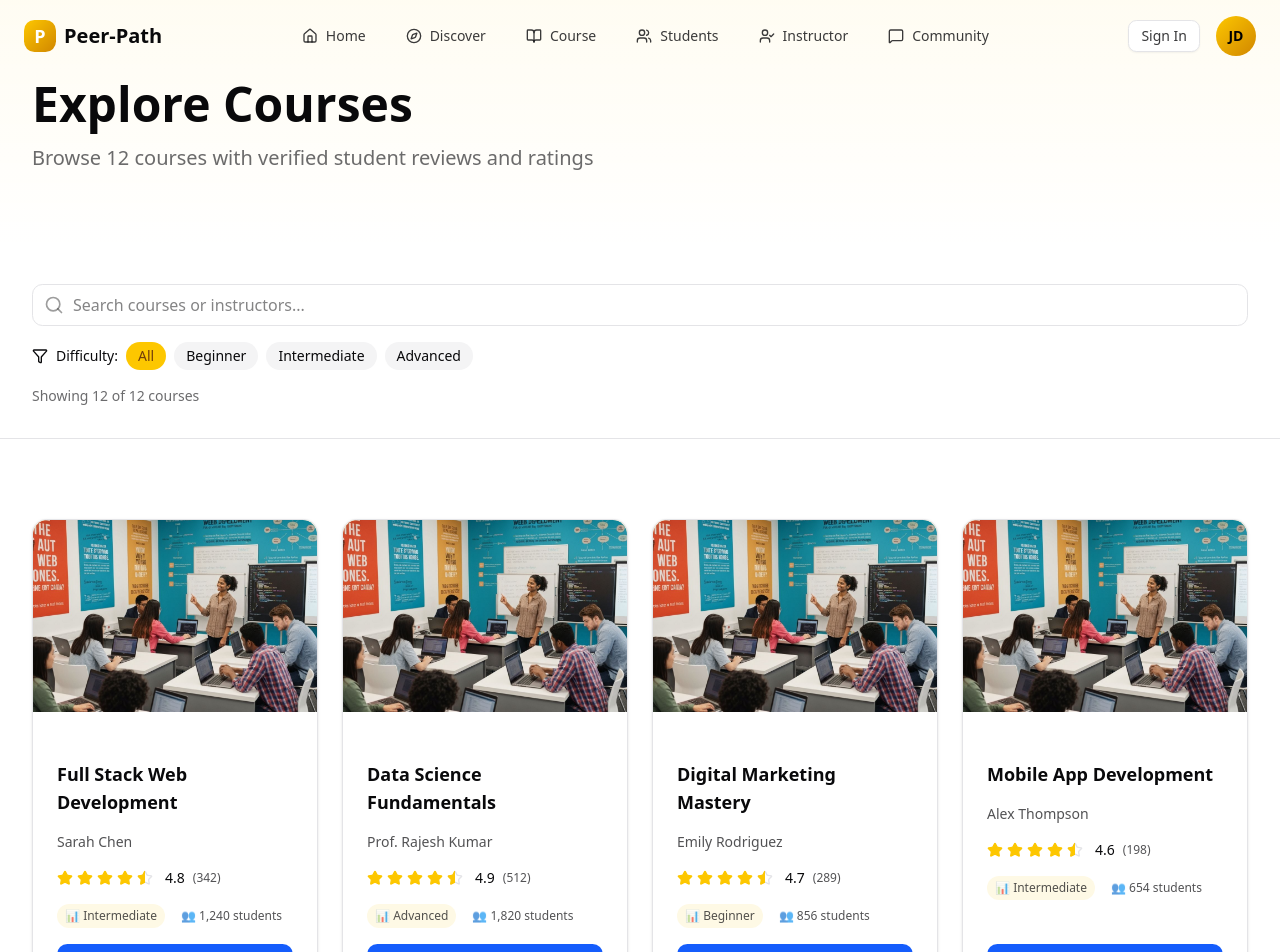
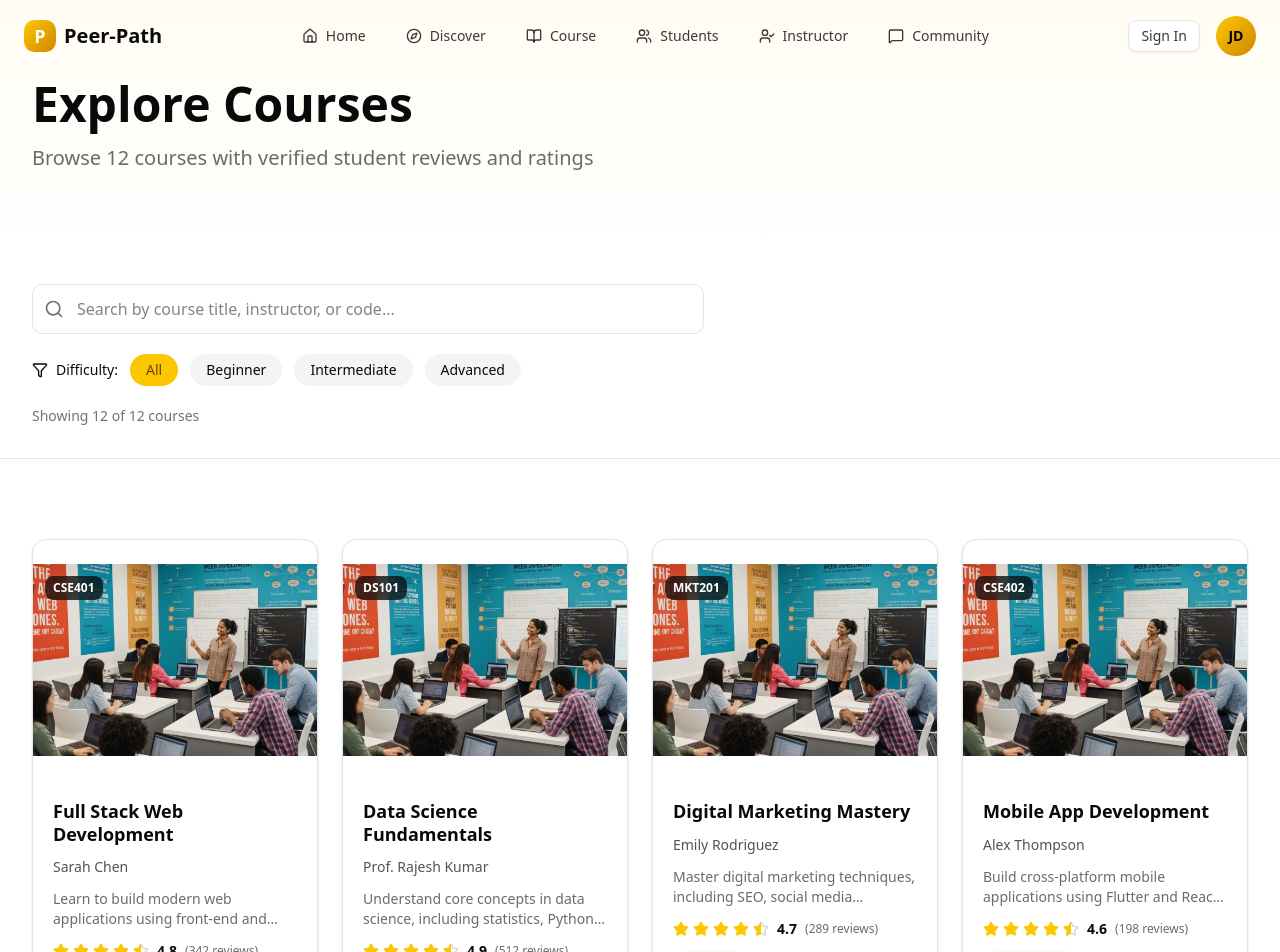
Before and after one commit to pronoy656/peer-path, a Next.js app: page /courses in a window 1280 px wide. Shown: the top 952 px of the page. Built offline with nearby package versions, Linux system fonts and the light colour scheme.

Commit message:
add discription add course code

```diff
--- a/app/(allUser)/courses/CourseCard.tsx
+++ b/app/(allUser)/courses/CourseCard.tsx
@@ -14,6 +14,9 @@ interface Course {
   difficulty: string;
   students: number;
   image: string;
+  description: string; // ← Added
+  courseCode: string; // ← Added
+  department?: string;
 }
 
 export default function CourseCard({ course }: { course: Course }) {
@@ -22,20 +25,36 @@ export default function CourseCard({ course }: { course: Course }) {
 
   return (
     <Link href={`/courses/${course.id}`}>
-      <Card className="hover:shadow-lg transition-all hover:scale-105 overflow-hidden cursor-pointer flex flex-col h-full rounded-xl -py-6">
-        <div className="relative w-full h-48 bg-linear-to-b from-primary/20 to-primary/5">
+      <Card className="hover:shadow-xl transition-all hover:scale-105 overflow-hidden cursor-pointer flex flex-col h-full rounded-xl border">
+        {/* Course Image */}
+        <div className="relative w-full h-48 bg-gradient-to-b from-primary/20 to-primary/5">
           <Image
             src={course.image || "/placeholder.svg"}
             alt={course.title}
             fill
-            className="object-cover rounded-t-xl"
+            className="object-cover"
           />
+          {/* Course Code Badge */}
+          <div className="absolute top-3 left-3 bg-black/70 text-white text-xs font-bold px-2 py-1 rounded-md backdrop-blur-sm">
+            {course.courseCode}
+          </div>
         </div>
 
-        <div className="p-6 space-y-4 flex-1 flex flex-col">
-          <h3 className="font-semibold text-lg line-clamp-2">{course.title}</h3>
+        <div className="p-5 space-y-3 flex-1 flex flex-col">
+          {/* Title */}
+          <h3 className="font-bold text-lg line-clamp-2 leading-tight">
+            {course.title}
+          </h3>
+
+          {/* Instructor */}
           <p className="text-sm text-foreground/70">{course.instructor}</p>
 
+          {/* Short Description */}
+          <p className="text-sm text-foreground/60 line-clamp-2">
+            {course.description}
+          </p>
+
+          {/* Rating */}
           <div className="flex items-center gap-1">
             {[...Array(5)].map((_, i) => {
               if (i < fullStars) {
@@ -49,31 +68,37 @@ export default function CourseCard({ course }: { course: Course }) {
               if (i === fullStars && hasHalfStar) {
                 return (
                   <div key={i} className="relative h-4 w-4">
-                    <Star className="h-4 w-4 text-border absolute" />
-                    <div className="absolute overflow-hidden w-[50%]">
+                    <Star className="h-4 w-4 text-muted-foreground/30" />
+                    <div className="absolute inset-0 overflow-hidden w-1/2">
                       <Star className="h-4 w-4 fill-yellow-400 text-yellow-400" />
                     </div>
                   </div>
                 );
               }
-              return <Star key={i} className="h-4 w-4 text-border" />;
+              return (
+                <Star key={i} className="h-4 w-4 text-muted-foreground/30" />
+              );
             })}
-            <span className="text-sm font-medium ml-2">
+            <span className="text-sm font-semibold ml-1">
               {course.rating.toFixed(1)}
             </span>
-            <span className="text-xs text-foreground/70 ml-1">
-              ({course.reviews})
+            <span className="text-xs text-foreground/60 ml-1">
+              ({course.reviews} reviews)
             </span>
           </div>
 
-          <div className="flex items-center gap-4 text-xs text-foreground/70">
-            <span className="px-2 py-1 bg-primary/10 rounded-full">
-              📊 {course.difficulty}
+          {/* Difficulty + Students */}
+          <div className="flex items-center justify-between text-xs">
+            <span className="px-2.5 py-1 bg-primary/10 text-primary font-medium rounded-full">
+              {course.difficulty}
             </span>
-            <span>👥 {course.students.toLocaleString()} students</span>
+            <span className="text-foreground/70">
+              {course.students.toLocaleString()} students
+            </span>
           </div>
 
-          <Button className="w-full mt-auto bg-blue-600 hover:bg-blue-700 text-white rounded-lg">
+          {/* CTA Button */}
+          <Button className="w-full mt-auto bg-blue-600 hover:bg-blue-700 text-white font-medium">
             View Course
           </Button>
         </div>
--- a/app/(allUser)/courses/page.tsx
+++ b/app/(allUser)/courses/page.tsx
@@ -1,20 +1,23 @@
+/* eslint-disable @typescript-eslint/no-explicit-any */
 "use client";
 
 import { useState } from "react";
-
-
-import courses from "./courses.json";
 import CourseCard from "./CourseCard";
 import { Filter, Search } from "lucide-react";
+
+// Import the full JSON with description & courseCode
+import courses from "./courses.json";
 
 export default function CoursesPage() {
   const [searchTerm, setSearchTerm] = useState("");
   const [selectedDifficulty, setSelectedDifficulty] = useState("All");
 
-  const filtered = courses.filter((course) => {
+  const filtered = courses.filter((course: any) => {
     const matchesSearch =
       course.title.toLowerCase().includes(searchTerm.toLowerCase()) ||
-      course.instructor.toLowerCase().includes(searchTerm.toLowerCase());
+      course.instructor.toLowerCase().includes(searchTerm.toLowerCase()) ||
+      course.courseCode.toLowerCase().includes(searchTerm.toLowerCase());
+
     const matchesDifficulty =
       selectedDifficulty === "All" || course.difficulty === selectedDifficulty;
 
@@ -24,8 +27,8 @@ export default function CoursesPage() {
   return (
     <div className="min-h-screen flex flex-col">
       <main className="flex-1">
-        {/* Page Header */}
-        <section className="py-12 md:py-20 bg-linear-to-b from-primary/5 to-transparent">
+        {/* Header */}
+        <section className="py-12 md:py-20 bg-gradient-to-b from-primary/5 to-transparent">
           <div className="container mx-auto px-4 sm:px-6 lg:px-8">
             <h1 className="text-4xl md:text-5xl font-bold mb-4">
               Explore Courses
@@ -37,37 +40,34 @@ export default function CoursesPage() {
           </div>
         </section>
 
-        {/* Search & Filter Section */}
-        <section className="py-8 border-b border-border">
+        {/* Search & Filters */}
+        <section className="py-8 border-b">
           <div className="container mx-auto px-4 sm:px-6 lg:px-8">
-            <div className="space-y-4">
-              {/* Search Bar */}
-              <div className="relative">
-                <Search className="absolute left-3 top-1/2 -translate-y-1/2 h-5 w-5 text-foreground/40" />
+            <div className="space-y-5">
+              <div className="relative max-w-2xl">
+                <Search className="absolute left-3 top-1/2 -translate-y-1/2 h-5 w-5 text-muted-foreground" />
                 <input
                   type="text"
-                  placeholder="Search courses or instructors..."
+                  placeholder="Search by course title, instructor, or code..."
                   value={searchTerm}
                   onChange={(e) => setSearchTerm(e.target.value)}
-                  className="w-full pl-10 pr-4 py-2 border border-border rounded-lg focus:outline-none focus:ring-2 focus:ring-primary"
+                  className="w-full pl-11 pr-4 py-3 border rounded-lg focus:outline-none focus:ring-2 focus:ring-primary"
                 />
               </div>
 
-              {/* Filters */}
-              <div className="flex flex-wrap gap-2">
+              <div className="flex flex-wrap items-center gap-3">
                 <span className="flex items-center gap-2 text-sm font-medium">
-                  <Filter className="h-4 w-4" />
-                  Difficulty:
+                  <Filter className="h-4 w-4" /> Difficulty:
                 </span>
                 {["All", "Beginner", "Intermediate", "Advanced"].map(
                   (level) => (
                     <button
                       key={level}
                       onClick={() => setSelectedDifficulty(level)}
-                      className={`px-3 py-1 rounded-full text-sm font-medium transition-colors ${
+                      className={`px-4 py-1.5 rounded-full text-sm font-medium transition-all ${
                         selectedDifficulty === level
                           ? "bg-primary text-primary-foreground"
-                          : "bg-secondary text-foreground hover:bg-secondary/80"
+                          : "bg-secondary hover:bg-secondary/80"
                       }`}
                     >
                       {level}
@@ -76,28 +76,28 @@ export default function CoursesPage() {
                 )}
               </div>
 
-              <p className="text-sm text-foreground/60">
+              <p className="text-sm text-muted-foreground">
                 Showing {filtered.length} of {courses.length} courses
               </p>
             </div>
           </div>
         </section>
 
-        {/* Courses Grid */}
+        {/* Course Grid */}
         <section className="py-12 md:py-20">
           <div className="container mx-auto px-4 sm:px-6 lg:px-8">
             {filtered.length > 0 ? (
-              <div className="grid grid-cols-1 md:grid-cols-2 lg:grid-cols-4 gap-6">
-                {filtered.map((course) => (
+              <div className="grid grid-cols-1 md:grid-cols-2 lg:grid-cols-3 xl:grid-cols-4 gap-6">
+                {filtered.map((course: any) => (
                   <CourseCard key={course.id} course={course} />
                 ))}
               </div>
             ) : (
-              <div className="text-center py-16 space-y-4">
-                <p className="text-xl font-semibold text-foreground/60">
+              <div className="text-center py-20">
+                <p className="text-2xl font-semibold text-muted-foreground">
                   No courses found
                 </p>
-                <p className="text-foreground/40">
+                <p className="mt-2 text-muted-foreground">
                   Try adjusting your search or filters
                 </p>
               </div>
```
